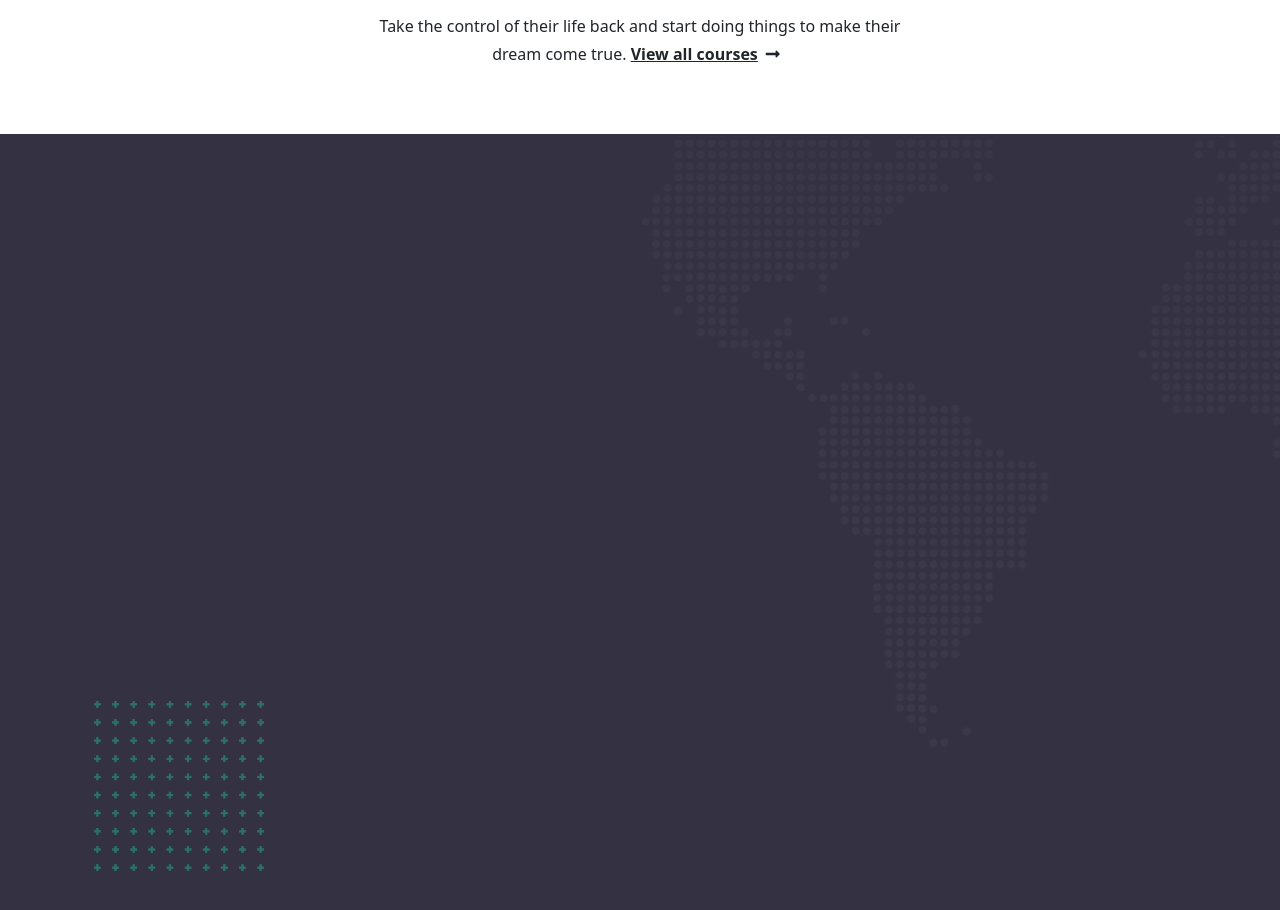
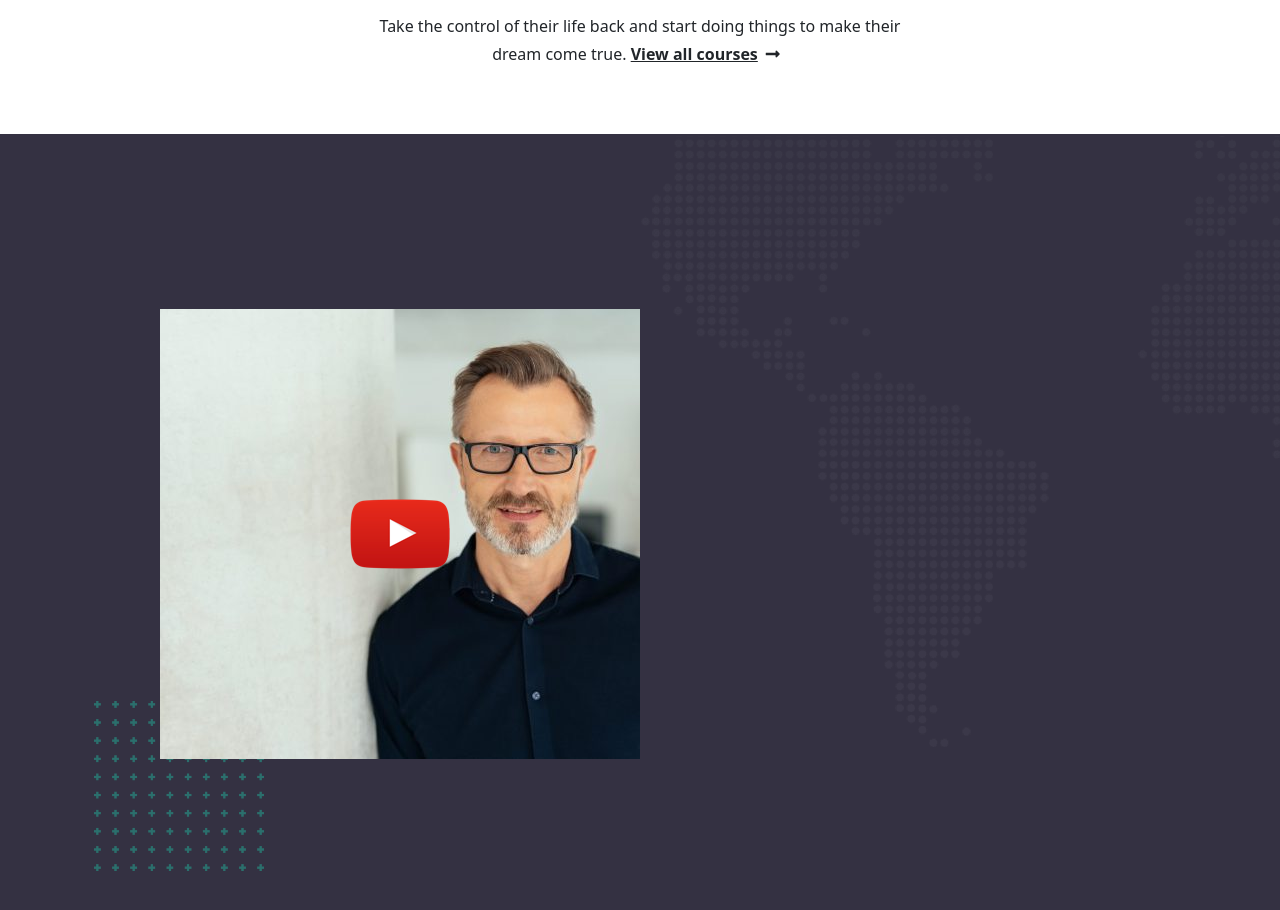
Before and after one commit to Forklein/proj-html-vuejs, a Vue app: page / in a window 1280 px wide. Shown: the part 3020-3930 px from the top of the page. Built offline with nearby package versions, Linux system fonts and the light colour scheme.

Commit message:
Set image youtube

```diff
--- a/src/components/Main.vue
+++ b/src/components/Main.vue
@@ -104,7 +104,27 @@
     <section class="video">
       <div class="container-fluid h-100">
         <div class="row h-100">
-          <div class="col-6 left"></div>
+          <div class="col-6 left">
+            <div class="row align-items-center h-100">
+              <div
+                class="
+                  youtube-box
+                  col-9
+                  ms-auto
+                  d-flex
+                  justify-content-center
+                  align-items-center
+                "
+              >
+                <div class="icon">
+                  <img
+                    src="../assets/images/icon-youtube-play.png"
+                    alt="youtube"
+                  />
+                </div>
+              </div>
+            </div>
+          </div>
           <div class="col-6 right"></div>
         </div>
       </div>
@@ -204,6 +224,11 @@ main {
       background-image: url("../assets/images/maxcoach-shape-07.png");
       background-repeat: no-repeat;
       background-position: 20% 90%;
+      .youtube-box {
+        background-image: url("../assets/images/home-business-video-poster-670x450.jpg");
+        background-size: cover;
+        height: 450px;
+      }
     }
     .right {
       background-image: url("../assets/images/background-map-dots-top-right-transparent.png");
```
